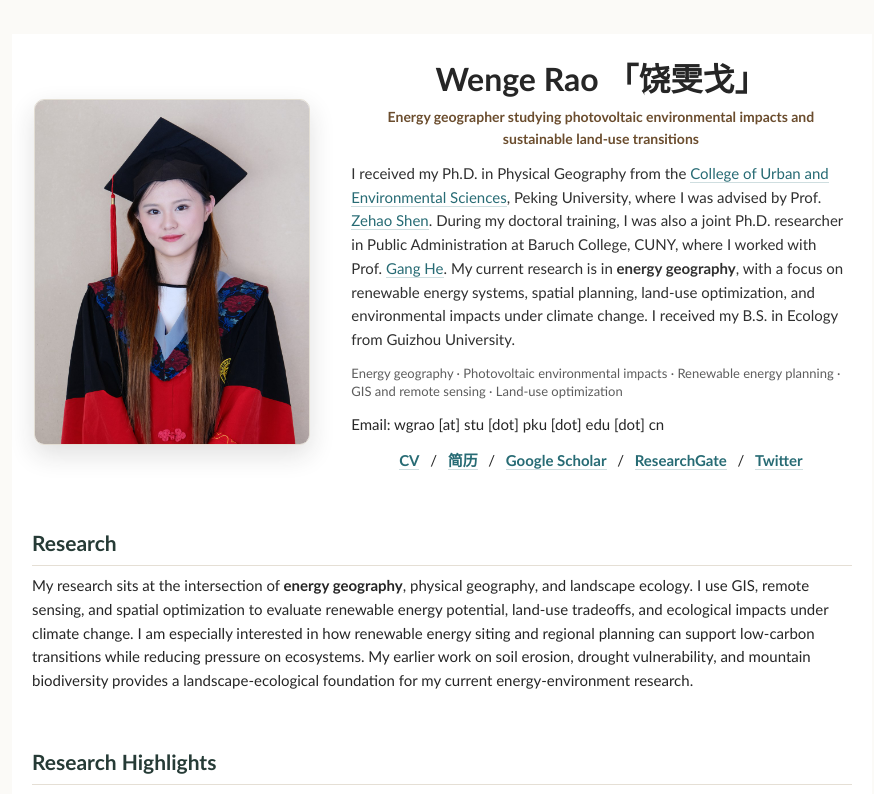
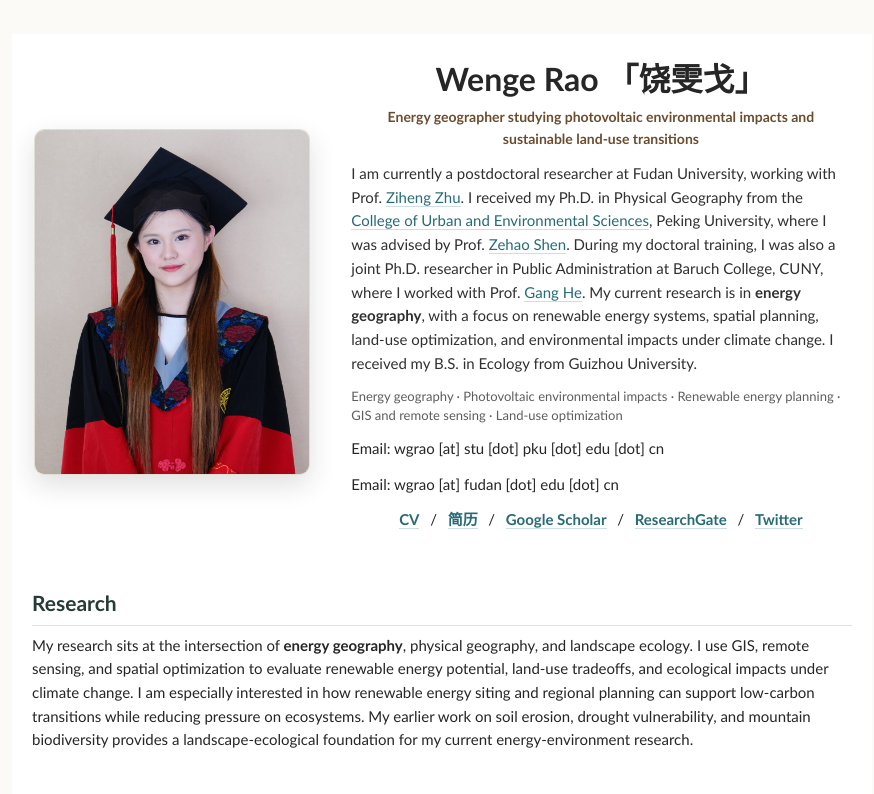
Before and after one commit to Giselle1119/Giselle1119.github.io, a plain HTML site: page index.html in a window 1280 px wide. Shown: the top 794 px of the page, without its empty margins (198-1072 px from the left). Drawn offline with Linux system fonts and the light colour scheme.

Commit message:
Add Fudan postdoctoral affiliation

```diff
--- a/index.html
+++ b/index.html
@@ -29,7 +29,8 @@
                             <name>Wenge Rao 「饶雯戈」</name>
                         </p>
                         <p class="tagline">Energy geographer studying photovoltaic environmental impacts and sustainable land-use transitions</p>
-                        <p class="bio">I received my Ph.D. in Physical Geography from the <a href="https://www.ues.pku.edu.cn/Home/">College of Urban and Environmental Sciences</a>, Peking University,
+                        <p class="bio">I am currently a postdoctoral researcher at Fudan University, working with Prof. <a href="https://ziheng.ac.cn/zh/">Ziheng Zhu</a>.
+                            I received my Ph.D. in Physical Geography from the <a href="https://www.ues.pku.edu.cn/Home/">College of Urban and Environmental Sciences</a>, Peking University,
                             where I was advised by Prof. <a href="https://www.researchgate.net/profile/Zehao-Shen">Zehao Shen</a>.
                             During my doctoral training, I was also a joint Ph.D. researcher in Public Administration at Baruch College, CUNY, where I worked with Prof. <a href="https://drganghe.github.io/">Gang He</a>.
                             My current research is in <strong>energy geography</strong>, with a focus on renewable energy systems, spatial planning, land-use optimization, and environmental impacts under climate change.
@@ -40,6 +41,9 @@
                         </p>
                         <p>
                             Email: wgrao [at] stu [dot] pku [dot] edu [dot] cn
+                        </p>
+                        <p>
+                            Email: wgrao [at] fudan [dot] edu [dot] cn
                         </p>
                         <p class="profile-links" style="text-align:center">
                             <a href="renew cv Wenge Rao.pdf">CV</a>
```
